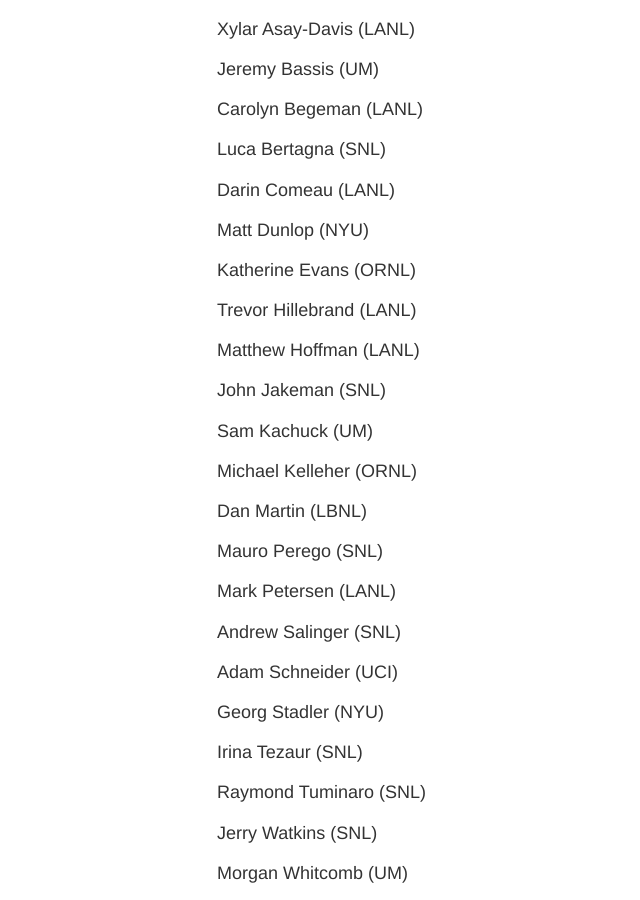
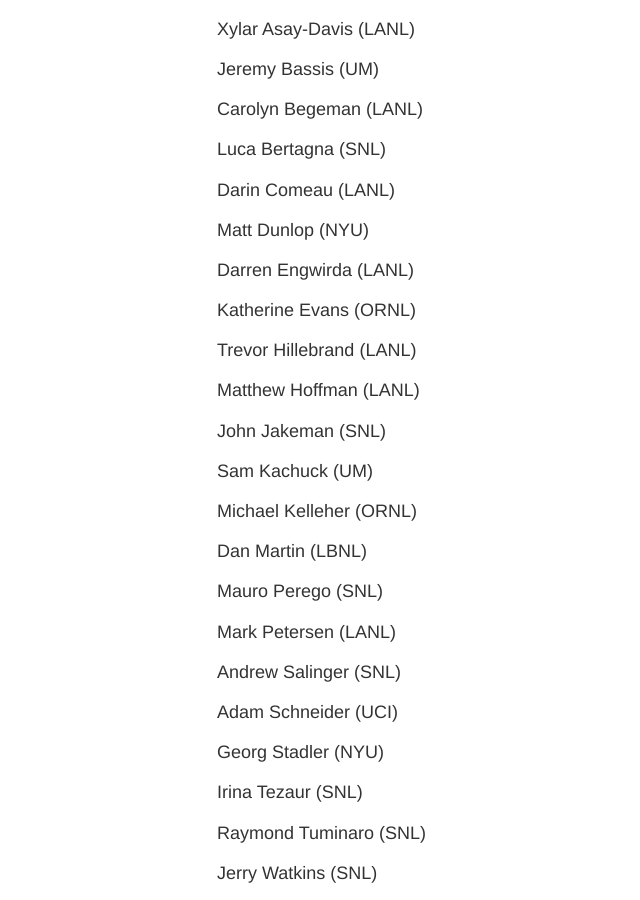
Before and after one commit to SLE-E3SM/SLE-E3SM.github.io, a Jekyll site: the page built from people.md, in a window 1280 px wide and 900 px high, scrolled down 364 px. Shown: the whole window, without its empty margins (63-703 px from the left). Built offline with Jekyll 4.4.1, drawn with Linux system fonts in a browser that asks for light colours.

Commit message:
Update people.md

```diff
--- a/people.md
+++ b/people.md
@@ -20,6 +20,8 @@ Luca Bertagna (SNL)
 Darin Comeau (LANL)
 
 Matt Dunlop (NYU)
+
+Darren Engwirda (LANL)
 
 Katherine Evans (ORNL)
 
```
